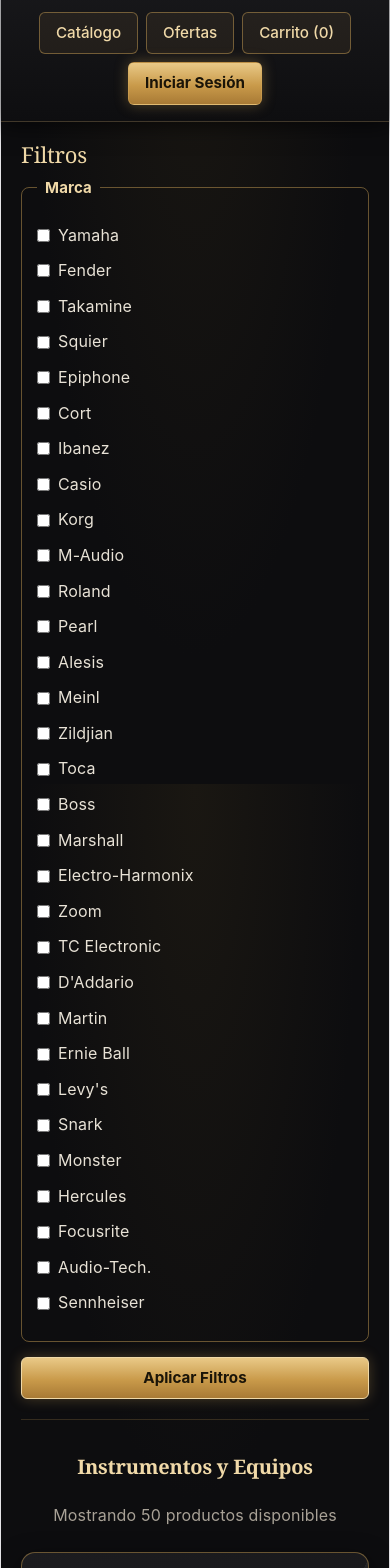
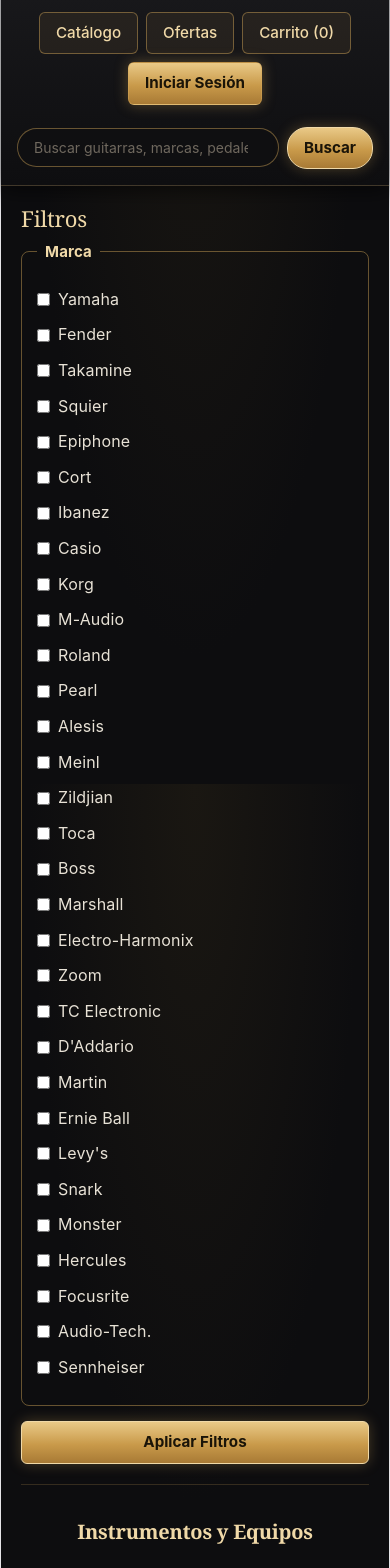
Before and after one commit to SAFD666/SonidoVivo, a React (Vite) app: page /catalogo in a window 390 px wide. Shown: the part 60-1628 px from the top of the page. Built offline with nearby package versions, Linux system fonts and the light colour scheme.

Commit message:
creacion de barra de busqueda funcional. aun persiste error de fotografias repetidas

```diff
--- a/src/App.css
+++ b/src/App.css
@@ -1145,6 +1145,41 @@
   margin: 0;
 }
 
+/* Molécula: BarraBusqueda */
+.barra-busqueda {
+  display: flex;
+  align-items: center;
+  gap: 8px;
+  flex: 1;
+  max-width: 420px;
+  margin: 0 24px;
+}
+
+.barra-busqueda .form-control {
+  background-color: var(--fondo-input);
+  border: 1px solid var(--borde-oro);
+  border-radius: 20px;
+  padding: 8px 16px;
+  font-size: 14px;
+}
+
+.barra-busqueda .btn-sonido-vivo {
+  border-radius: 20px;
+  padding: 8px 16px;
+}
+
+@media (max-width: 950px) {
+  .barra-busqueda {
+    order: 3;
+    max-width: 100%;
+    width: 100%;
+    margin: 10px 0 0 0;
+  }
+  .header-sonido-vivo {
+    flex-wrap: wrap;
+  }
+}
+
 @media (max-width: 600px) {
   .lista-pedidos {
     grid-template-columns: 1fr;
--- /dev/null
+++ b/src/components/molecules/BarraBusqueda.jsx
@@ -0,0 +1,29 @@
+import { useState } from "react";
+import CampoTexto from "../atoms/CampoTexto";
+import Boton from "../atoms/Boton";
+
+function BarraBusqueda({ valorInicial = "", onBuscar }) {
+  const [texto, setTexto] = useState(valorInicial);
+
+  const enviar = (e) => {
+    e.preventDefault();
+    onBuscar(texto.trim());
+  };
+
+  return (
+    <form className="barra-busqueda" onSubmit={enviar} role="search">
+      <label htmlFor="busqueda-global" className="visually-hidden">Buscar productos</label>
+      <CampoTexto
+        id="busqueda-global"
+        name="busqueda"
+        type="search"
+        placeholder="Buscar guitarras, marcas, pedales..."
+        value={texto}
+        onChange={(e) => setTexto(e.target.value)}
+      />
+      <Boton texto="Buscar" type="submit" className="btn-sonido-vivo" />
+    </form>
+  );
+}
+
+export default BarraBusqueda;
--- a/src/components/organisms/Navbar.jsx
+++ b/src/components/organisms/Navbar.jsx
@@ -1,10 +1,20 @@
-import { Link, useNavigate } from 'react-router-dom';
+import { Link, useNavigate, useSearchParams } from 'react-router-dom';
 import Boton from "../atoms/Boton";
+import BarraBusqueda from "../molecules/BarraBusqueda";
 import { useTienda } from '../../context/TiendaContext';
 
 function Navbar() {
   const navigate = useNavigate();
+  const [searchParams] = useSearchParams();
   const { usuarioActivo, cerrarSesion, cantidadTotalItems } = useTienda();
+
+  const buscar = (texto) => {
+    if (texto) {
+      navigate(`/catalogo?buscar=${encodeURIComponent(texto)}`);
+    } else {
+      navigate("/catalogo");
+    }
+  };
 
   return (
     <header className="header-sonido-vivo">
@@ -14,6 +24,11 @@
           <h1>Sonido Vivo</h1>
         </Link>
       </div>
+
+      <BarraBusqueda
+        valorInicial={searchParams.get("buscar") || ""}
+        onBuscar={buscar}
+      />
 
       <nav className="menu-navegacion">
         <ul>
--- a/src/pages/Catalogo.jsx
+++ b/src/pages/Catalogo.jsx
@@ -1,19 +1,43 @@
-import React, { useState, useMemo } from 'react';
-import { useNavigate } from 'react-router-dom';
+import { useState, useMemo } from 'react';
+import { useNavigate, useSearchParams } from 'react-router-dom';
 
 import PlantillaPublica from '../components/templates/PlantillaPublica';
 import CatalogoProductos from '../components/organisms/CatalogoProductos';
 import FiltroCategoria from '../components/molecules/FiltroCategoria';
-import { productos } from '../data/productos';
+import Boton from '../components/atoms/Boton';
+import { useTienda } from '../context/TiendaContext';
+
+// sirve para que busque sin tildes, osea acustica encuentra igual acústica
+const normalizar = (texto) =>
+  texto.toLowerCase().normalize("NFD").replace(/[\u0300-\u036f]/g, "");
 
 function Catalogo() {
   const navigate = useNavigate();
+  const [searchParams] = useSearchParams();
+  const { productos } = useTienda();
+
+  const busqueda = searchParams.get("buscar") || "";
+
   const [marcasSeleccionadas, setMarcasSeleccionadas] = useState([]);
-  const [productosVisibles, setProductosVisibles] = useState(productos);
+  const [marcasAplicadas, setMarcasAplicadas] = useState([]);
 
   const marcasDisponibles = useMemo(() => {
     return [...new Set(productos.map((p) => p.marca))];
-  }, []);
+  }, [productos]);
+
+  const productosVisibles = useMemo(() => {
+    const termino = normalizar(busqueda);
+
+    return productos.filter((p) => {
+      const coincideMarca =
+        marcasAplicadas.length === 0 || marcasAplicadas.includes(p.marca);
+
+      const textoProducto = normalizar(`${p.nombre} ${p.marca} ${p.modelo} ${p.categoria}`);
+      const coincideBusqueda = textoProducto.includes(termino);
+
+      return coincideMarca && coincideBusqueda;
+    });
+  }, [productos, marcasAplicadas, busqueda]);
 
   const toggleMarca = (marca) => {
     if (marcasSeleccionadas.includes(marca)) {
@@ -24,13 +48,13 @@
   };
 
   const aplicarFiltros = () => {
-    if (marcasSeleccionadas.length === 0) {
-      setProductosVisibles(productos);
-    } else {
-      setProductosVisibles(
-        productos.filter((p) => marcasSeleccionadas.includes(p.marca))
-      );
-    }
+    setMarcasAplicadas(marcasSeleccionadas);
+  };
+
+  const limpiarTodo = () => {
+    setMarcasSeleccionadas([]);
+    setMarcasAplicadas([]);
+    navigate("/catalogo");
   };
 
   const handleVerDetalle = (producto) => {
@@ -51,14 +75,25 @@
           </aside>
 
           <section>
-            <h2 className="titulo-seccion">Instrumentos y Equipos</h2>
+            <h2 className="titulo-seccion">
+              {busqueda ? `Resultados para "${busqueda}"` : "Instrumentos y Equipos"}
+            </h2>
             <p className="subtitulo-catalogo">
-              Mostrando {productosVisibles.length} productos disponibles
+              Mostrando {productosVisibles.length} {productosVisibles.length === 1 ? "producto" : "productos"}
             </p>
-            <CatalogoProductos
-              productos={productosVisibles}
-              onVer={handleVerDetalle}
-            />
+
+            {productosVisibles.length > 0 ? (
+              <CatalogoProductos
+                productos={productosVisibles}
+                onVer={handleVerDetalle}
+              />
+            ) : (
+              <div className="aviso-no-encontrado">
+                <h2>Sin resultados</h2>
+                <p>No encontramos productos que coincidan con tu búsqueda o filtros.</p>
+                <Boton texto="Ver todo el catálogo" className="btn-sonido-vivo" onClick={limpiarTodo} />
+              </div>
+            )}
           </section>
         </div>
       </div>
```
